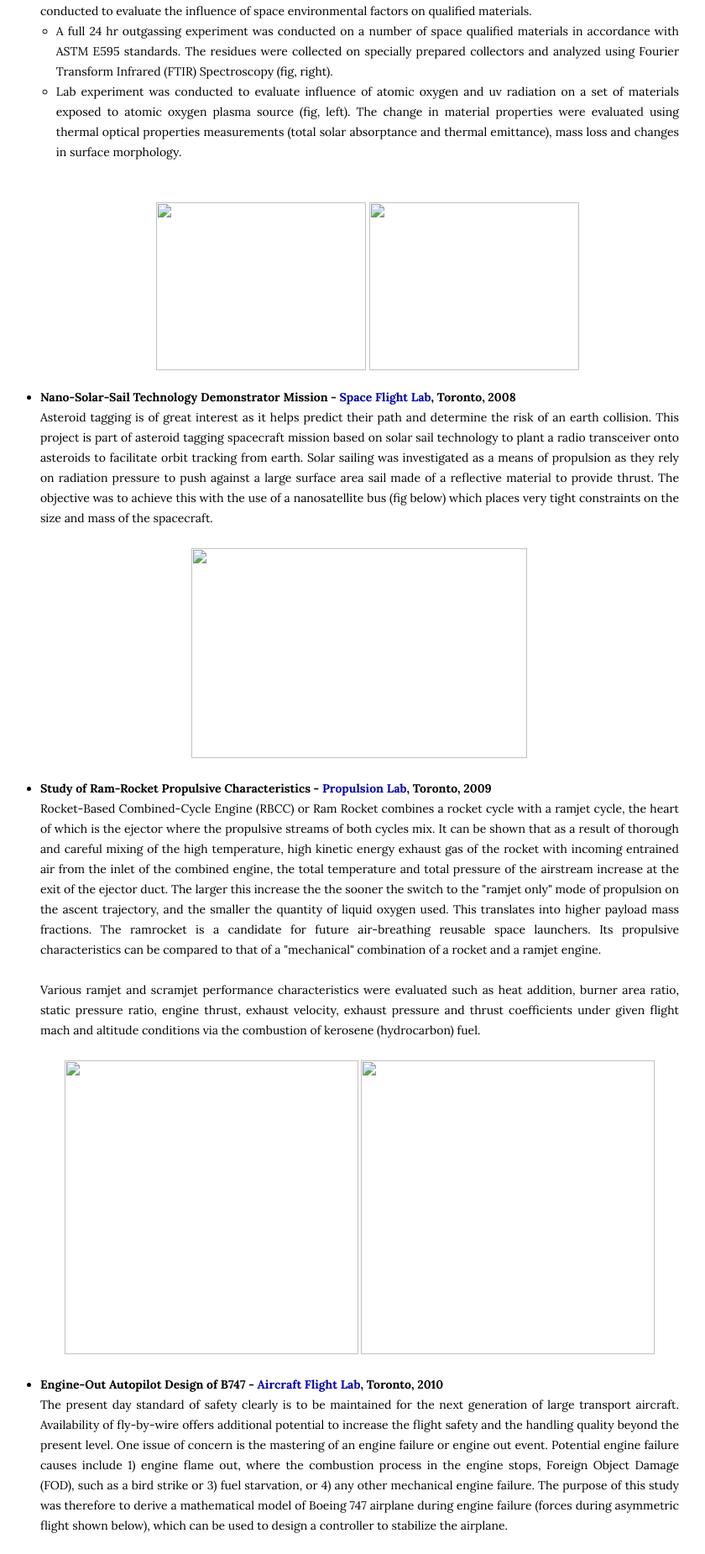
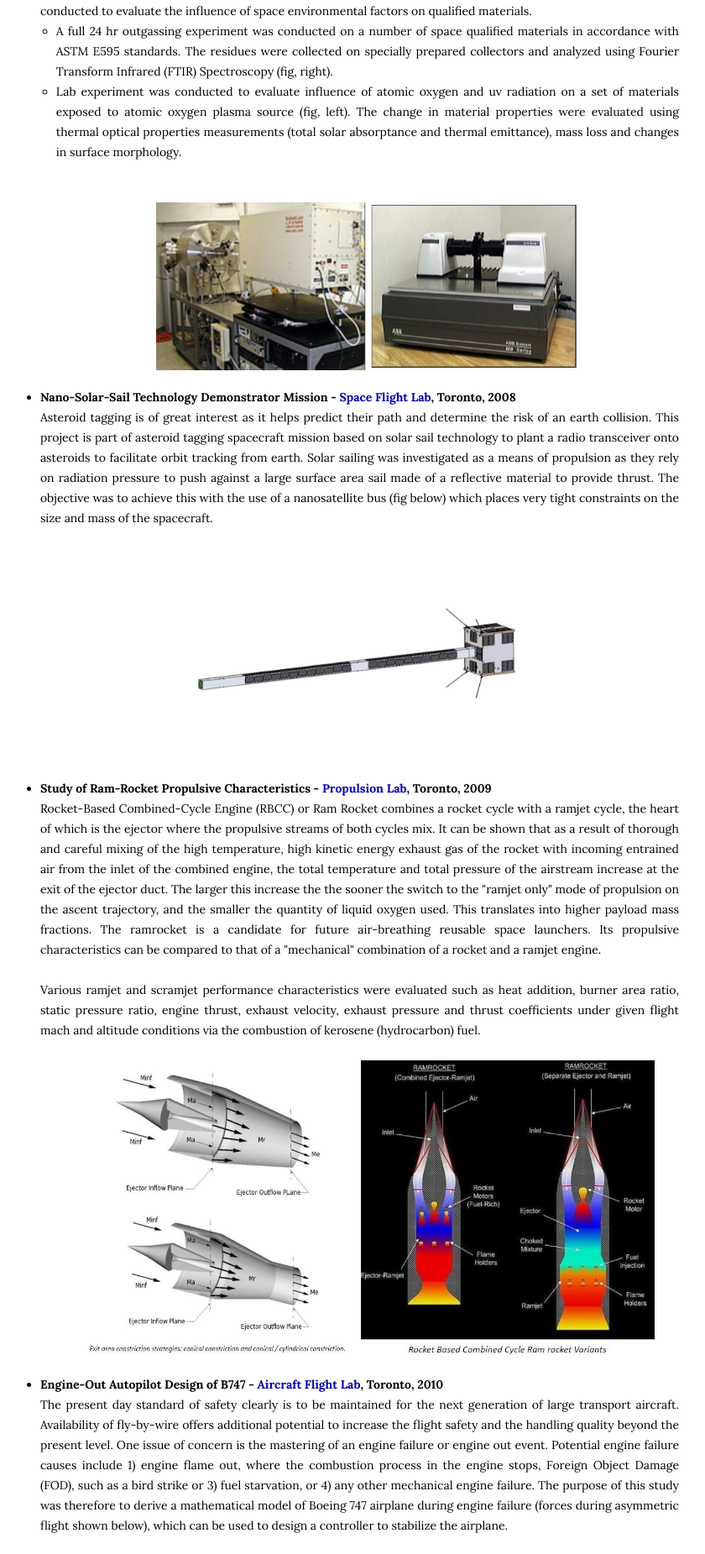
Before and after one commit to subhashtalluri/subhashtalluri.github.io, a Jekyll site: the page built from engineering.html, in a window 1280 px wide. Shown: the part 1395-3246 px from the top of the page at 84% size, without its empty margins (91-931 px from the left). Built offline with Jekyll 4.4.1, drawn with Linux system fonts in a browser that asks for light colours.

Commit message:
all image paths updated

```diff
--- a/engineering.html
+++ b/engineering.html
@@ -71,8 +71,8 @@ title: Subhash Talluri | Engineering
           <ul>
               <li>A full 24 hr outgassing experiment was conducted on a number of space qualified materials in accordance with ASTM E595 standards. The residues were collected on specially prepared collectors and analyzed using Fourier Transform Infrared (FTIR) Spectroscopy (fig, right). </li>
               <li>Lab experiment was conducted to evaluate influence of atomic oxygen and uv radiation on a set of materials exposed to atomic oxygen plasma source (fig, left). The change in material properties were evaluated using thermal optical properties measurements (total solar absorptance and thermal emittance), mass loss and changes in surface morphology.</li> <br> <br>
-    <center><img src="/assets/integrity1.JPG" width="250px" height="200px" align="middle">
-            <img src="/assets/integrity2.JPG" width="250px" height="200px" align="middle"></center>
+    <center><img src="/assets/images/integrity1.JPG" width="250px" height="200px" align="middle">
+            <img src="/assets/images/integrity2.JPG" width="250px" height="200px" align="middle"></center>
           </ul>
     </li>
 
@@ -80,7 +80,7 @@ title: Subhash Talluri | Engineering
     <b>Nano-Solar-Sail Technology Demonstrator Mission - <a href="https://www.utias-sfl.net/">Space Flight Lab</a>, Toronto, 2008</b><br>
         Asteroid tagging is of great interest as it helps predict their path and determine the risk of an earth collision. This project is part of asteroid tagging spacecraft mission based on solar sail technology to plant a radio transceiver onto asteroids to facilitate orbit tracking from earth. Solar sailing was investigated as a means of propulsion as they rely on radiation pressure to push against a large surface area sail made of a reflective material to provide thrust. The objective was to achieve this with the use of a nanosatellite bus (fig below) which places very tight constraints on the size and mass of the spacecraft. <br> <br>
 
-        <center><img src="/assets/sat1.jpg" width="400px" height="250px" align="middle"></center>
+        <center><img src="/assets/images/sat1.jpg" width="400px" height="250px" align="middle"></center>
      </li>
     <br>
     <li>
@@ -89,8 +89,8 @@ title: Subhash Talluri | Engineering
 
         Various ramjet and scramjet performance characteristics were evaluated such as heat addition, burner area ratio, static pressure ratio, engine thrust, exhaust velocity, exhaust pressure and thrust coefficients under given flight mach and altitude conditions via the combustion of kerosene (hydrocarbon) fuel. <br> <br>
 
-        <center><img src="/assets/ram1.jpg" width="350px" height="350px" align="middle">
-            <img src="/assets/ram2.jpg" width="350px" height="350px" align="middle"></center>
+        <center><img src="/assets/images/ram1.jpg" width="350px" height="350px" align="middle">
+            <img src="/assets/images/ram2.jpg" width="350px" height="350px" align="middle"></center>
 
     </li>
     <br>
@@ -105,14 +105,14 @@ title: Subhash Talluri | Engineering
         purpose of this study was therefore to derive a mathematical model of Boeing 747 airplane during
         engine failure (forces during asymmetric flight shown below), which can be used to design a controller to stabilize the airplane.<br> <br>
 
-        <center><img src="/assets/engineout1.JPG" width="400px" height="350px" align="middle">
-            <img src="/assets/engineout2.JPG" width="350px" height="350px" align="middle"></center>
+        <center><img src="/assets/images/engineout1.JPG" width="400px" height="350px" align="middle">
+            <img src="/assets/images/engineout2.JPG" width="350px" height="350px" align="middle"></center>
     </li>
     <br>
     <li>
     <b> Bird Strike Analysis of Aircraft Wing - Internship at <a href="http://www.cyient.com/">Cyient Inc.</a>, Hyderabad, 2008  </b><br>
         Bird strike events are very common and it is imperative to design aircraft components capable of withstanding such impacts. Certification needs bird impact testing which can be expensive and time consuming. Hence numerical simulations are done before actual empirical tests. In this project a simulated study is undertaken on an aircraft wing under design. A homogeneous bird and leading edge contour of an aircraft wing is modeled using finite element method and the high velocity bird impact event is simulated using LS-Dyna code. <br> <br>
-        <center><img src="/assets/bird1.JPG" width="350px" height="200px" align="middle">
+        <center><img src="/assets/images/bird1.JPG" width="350px" height="200px" align="middle">
            </center>
     </li>
     <br>
```
